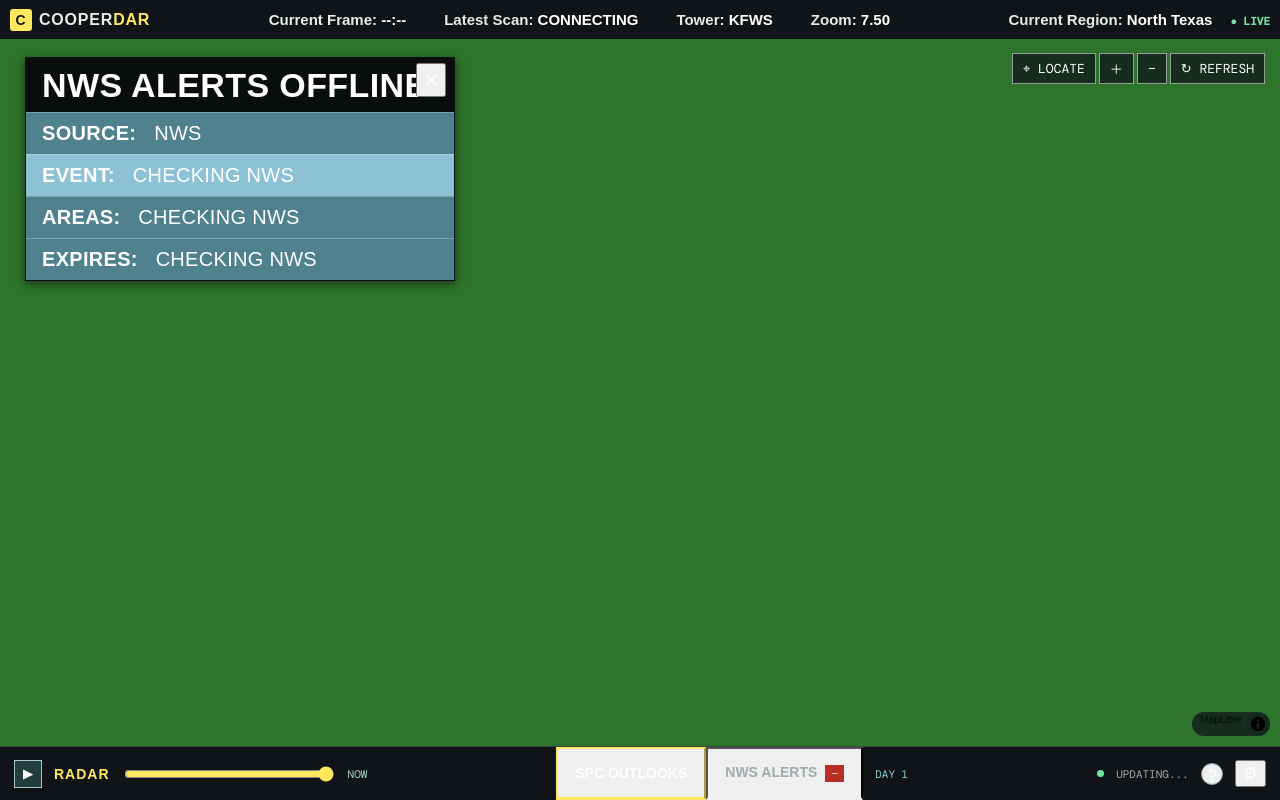
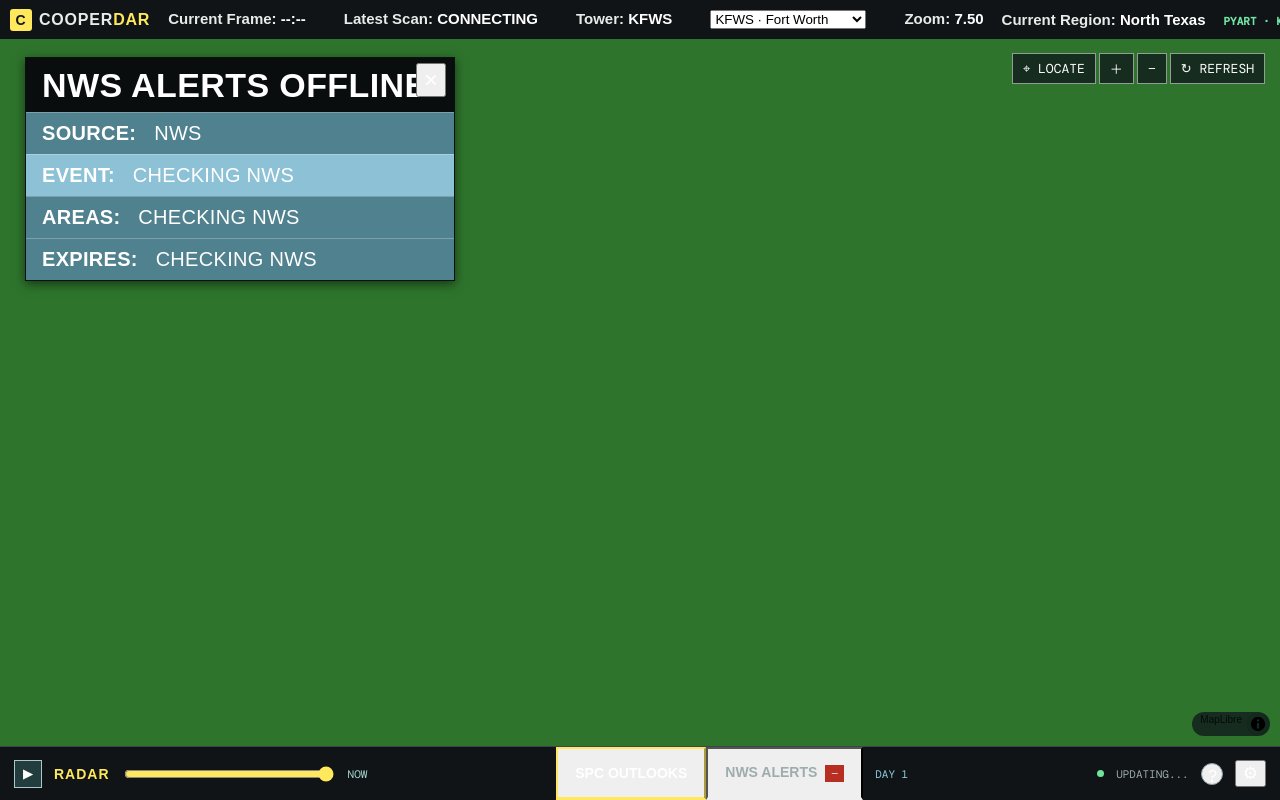
Before and after one commit to Skilly1213/Cooperdar-Revamp, a plain HTML site: page Index.html in a window 1280 px wide. Drawn offline with nearby package versions, Linux system fonts and the light colour scheme; no server answers.

Commit message:
Add site picker and update tower site display

```diff
--- a/Index.html
+++ b/Index.html
@@ -12,7 +12,7 @@
 </head>
 <body>
 	<main class="radar-app">
-		<header class="radar-header"><div class="brand"><span class="brand-mark">C</span><span>COOPER<span class="brand-accent">DAR</span></span></div><div class="header-readout"><span>Current Frame: <b id="frame-time">--:--</b></span><span>Latest Scan: <b id="scan-time">CONNECTING</b></span><span>Tower: <b>KFWS</b></span><span>Zoom: <b id="zoom-level">7.50</b></span></div><div class="header-location">Current Region: <b>North Texas</b><span class="live-status">● LIVE</span></div></header>
+		<header class="radar-header"><div class="brand"><span class="brand-mark">C</span><span>COOPER<span class="brand-accent">DAR</span></span></div><div class="header-readout"><span>Current Frame: <b id="frame-time">--:--</b></span><span>Latest Scan: <b id="scan-time">CONNECTING</b></span><span>Tower: <b id="tower-site">KFWS</b></span><span class="site-picker"><select id="radar-site-select" aria-label="Choose MRMS radar site"></select></span><span>Zoom: <b id="zoom-level">7.50</b></span></div><div class="header-location">Current Region: <b id="current-region-label">North Texas</b><span id="site-status" class="live-status">PYART · KFWS</span></div></header>
 		<section class="radar-view" aria-label="Live weather radar map">
 			<div id="map" class="map"></div><img id="spc-overlay" class="spc-overlay" src="https://www.spc.noaa.gov/products/outlook/day1otlk.png" alt="SPC Day 1 convective outlook">
 			<div id="alert-info" class="warning-box alert-info"><button id="close-alert" class="close-alert" type="button" aria-label="Close alert information">×</button><div id="warning-title" class="warning-title">LOADING NWS ALERTS</div><div class="warning-row"><b>SOURCE:</b> NWS</div><div class="warning-row"><b>EVENT:</b> <span id="warning-event">CHECKING NWS</span></div><div class="warning-row"><b>AREAS:</b> <span id="warning-areas">CHECKING NWS</span></div><div class="warning-row"><b>EXPIRES:</b> <span id="warning-expiry">CHECKING NWS</span></div></div>
@@ -21,6 +21,7 @@
 		<footer class="radar-footer"><div class="footer-group"><button id="play-button" class="play-button" type="button" aria-label="Play radar animation">▶</button><span class="footer-label">RADAR</span><input id="timeline" type="range" min="0" max="8" value="8"><span id="timeline-time" class="mono">NOW</span></div><div class="footer-group outlook-group"><button id="spc-button" class="footer-tab active" type="button">SPC OUTLOOKS</button><button id="alerts-button" class="footer-tab" type="button">NWS ALERTS <span id="alert-count" class="count">--</span></button><span class="outlook-day">DAY 1</span></div><div class="footer-group footer-right"><span class="live-dot"></span><span id="updated-label">UPDATING...</span><button id="start-scene-tour-button" class="tour-launcher" type="button" aria-label="Cycle alerts" title="Cycle alerts">?</button><button type="button">⚙</button></div></footer>
 	</main>
 	<script src="https://unpkg.com/maplibre-gl@4.7.1/dist/maplibre-gl.js"></script>
+	<script src="js/mrms.js"></script>
 	<script src="js/map.js"></script>
 	<script src="js/tour.js?v=warning-tour"></script>
 </body>
```
